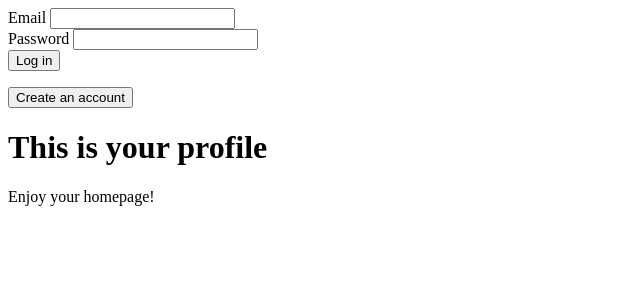
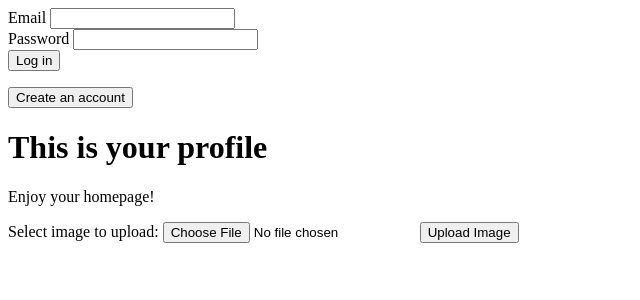
Before and after one commit to DisturbeD-347939/Social_Media, a PHP site: page /profile.php in a window 1280 px wide. Shown: the top 300 px of the page, without its empty margins (0-640 px from the left). Run offline with PHP 8.4, Linux system fonts and the light colour scheme.

Commit message:
Added upload picture option

```diff
--- a/profile.php
+++ b/profile.php
@@ -23,6 +23,11 @@ if (!$user) {
 <body>
     <h1>This is your profile <?php echo $user["username"] ?></h1>
     <p>Enjoy your homepage!
+    <form action="uploadPicture.php" method="POST" enctype="multipart/form-data">
+        Select image to upload:
+        <input type="file" name="fileToUpload" id="fileToUpload">
+        <input type="submit" value="Upload Image" name="profilePicture">
+    </form>
 </body>
 
 </html>
```
